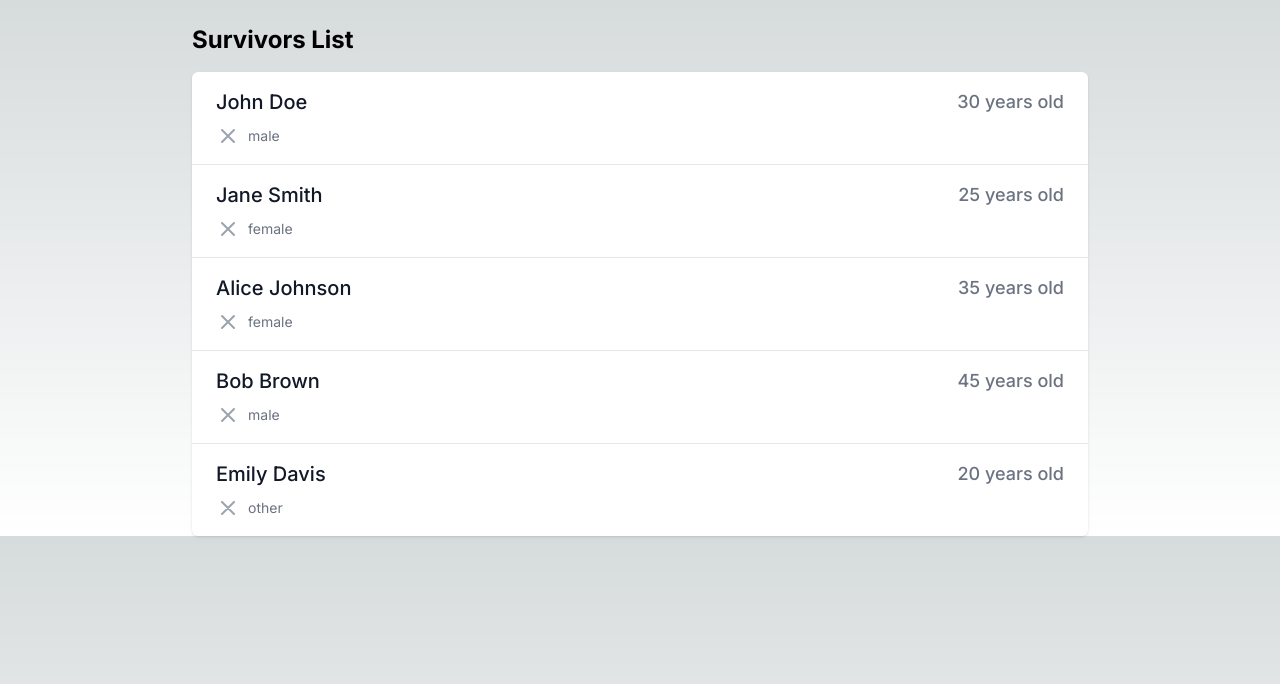
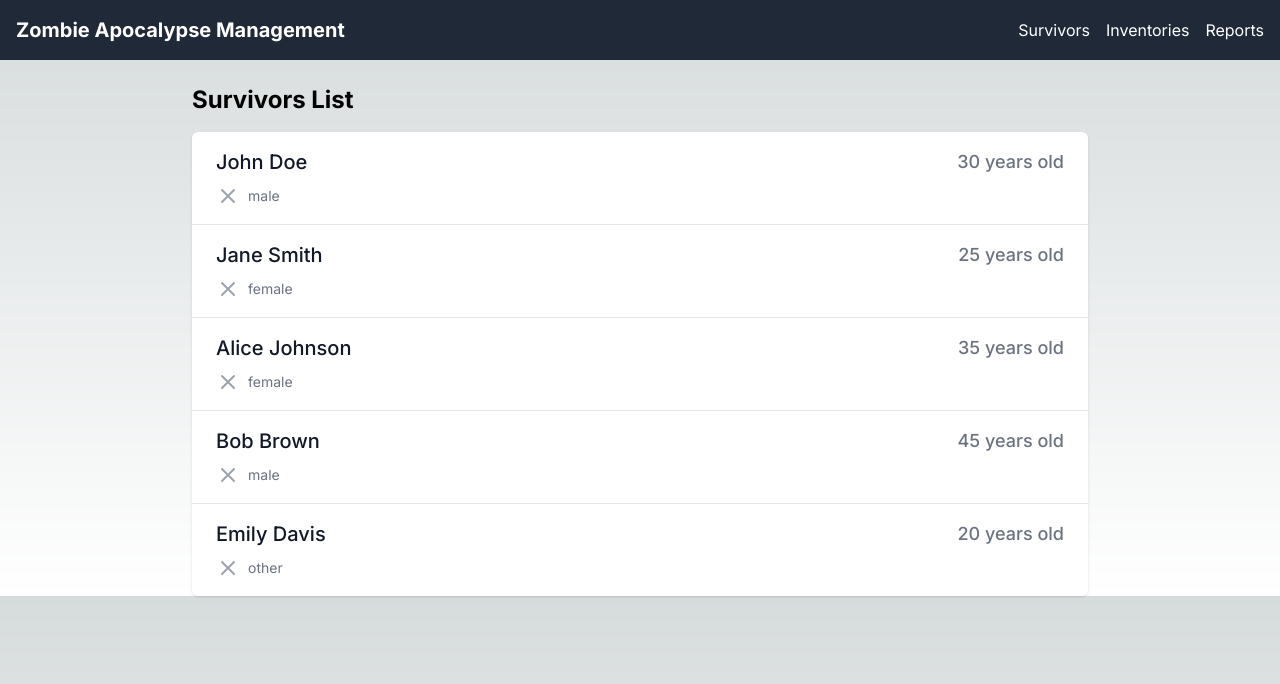
Before and after one commit to gpbaculio/fe-challenge-ramcor, a Next.js app: page /survivors in a window 1280 px wide. Shown: the top 684 px of the page. Built offline with nearby package versions, Linux system fonts and the light colour scheme.

Commit message:
add provider

```diff
--- a/src/app/layout.tsx
+++ b/src/app/layout.tsx
@@ -1,6 +1,8 @@
 import type { Metadata } from "next";
 import { Inter } from "next/font/google";
 import "./globals.css";
+import Header from "@/components/Header";
+import { SurvivorProvider } from "@/contexts/SurvivorContext";
 
 const inter = Inter({ subsets: ["latin"] });
 
@@ -16,7 +18,12 @@
 }>) {
   return (
     <html lang="en">
-      <body className={inter.className}>{children}</body>
+      <body className={inter.className}>
+        <SurvivorProvider>
+          <Header />
+          {children}
+        </SurvivorProvider>
+      </body>
     </html>
   );
 }
```
